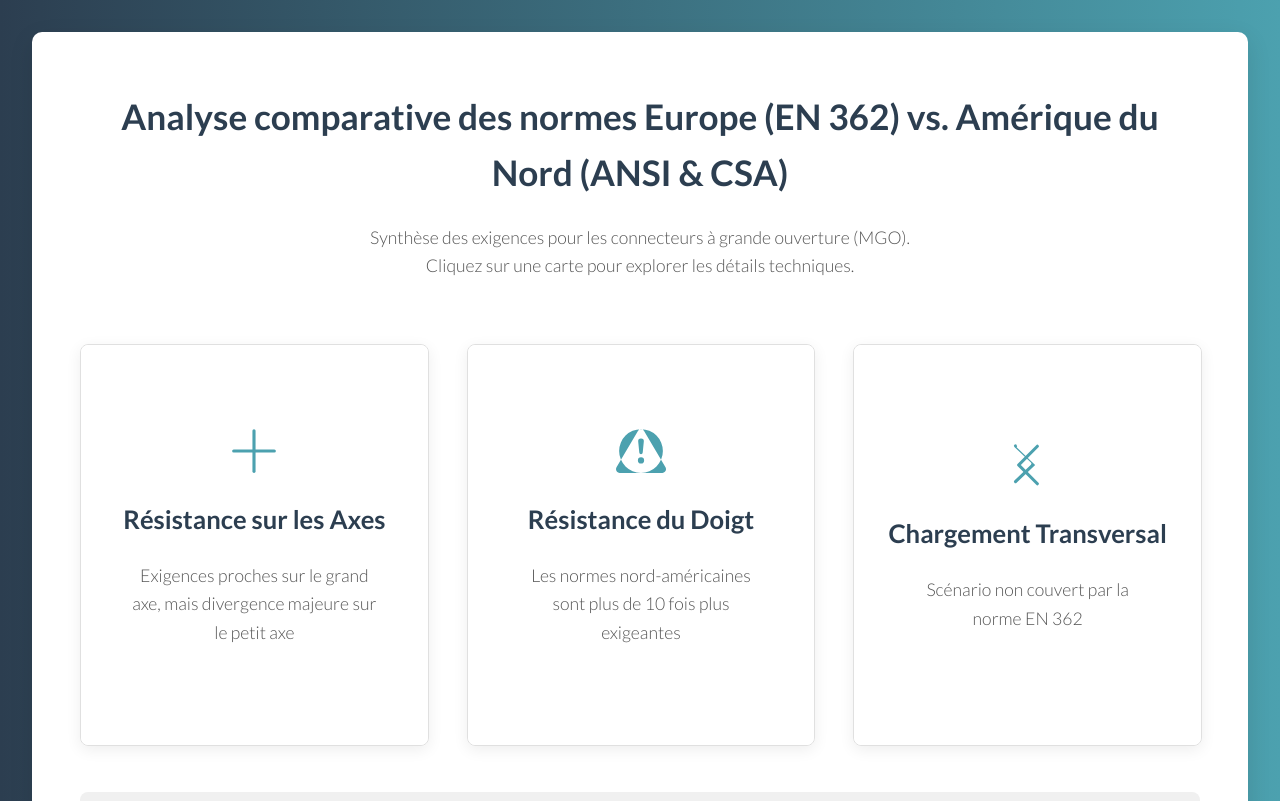
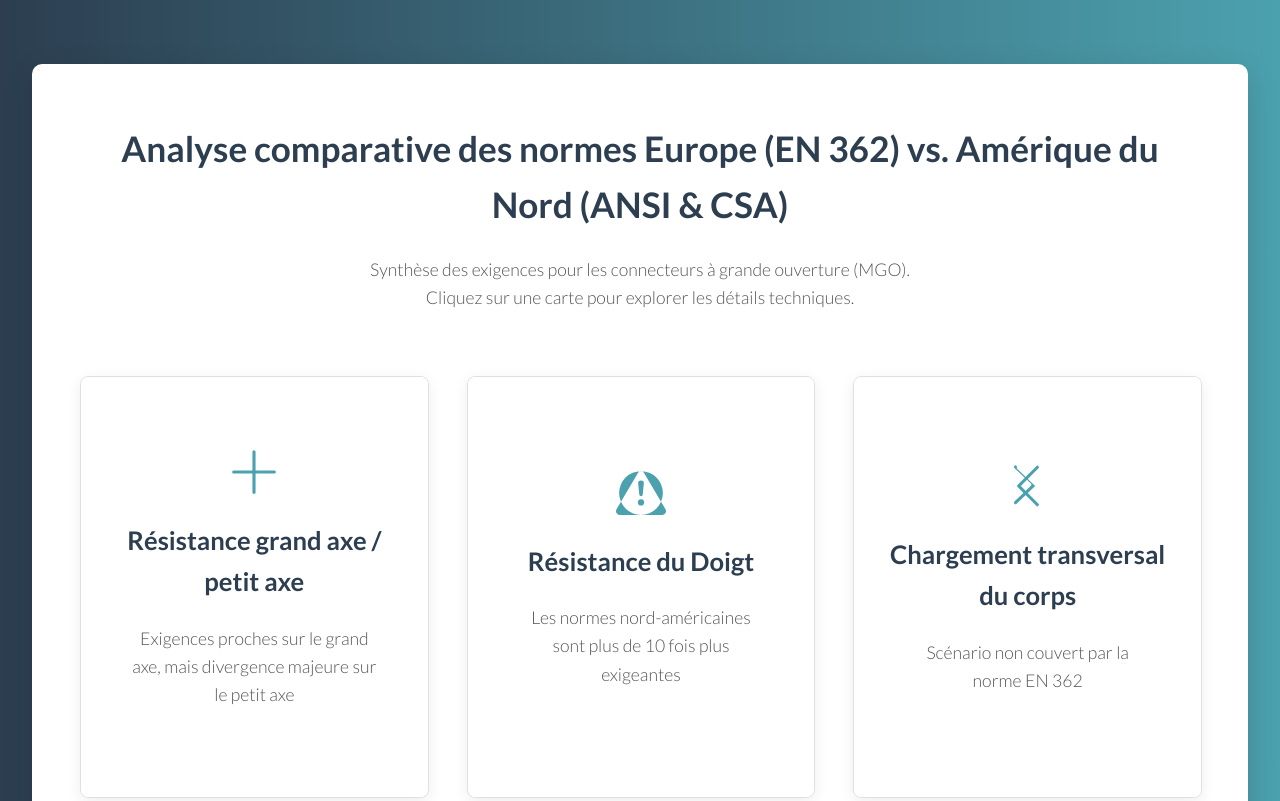
Before and after one commit to mlhermite38/MGO, a plain HTML site: page index.html in a window 1280 px wide. Shown: the top 801 px of the page. Drawn offline with Linux system fonts and the light colour scheme.

Commit message:
Update index.html

```diff
--- a/index.html
+++ b/index.html
@@ -5,25 +5,25 @@
     <meta name="viewport" content="width=device-width, initial-scale=1.0">
     <title>Analyse Comparative | Normes Connecteurs MGO</title>
     <style>
-        /* --- Import de la police (Lato est un bon équivalent moderne) --- */
+        /* --- Import de la police (Lato) --- */
         @import url('https://fonts.googleapis.com/css2?family=Lato:wght@300;400;700;900&display=swap');
 
-        /* --- Palette de couleurs --- */
+        /* --- Palette de couleurs inspirée du modèle --- */
         :root {
-            --color-dark-blue: #2c3e50;
-            --color-light-blue: #4ca1af;
+            --color-bg-start: #2c3e50;
+            --color-bg-end: #4ca1af;
             --color-yellow-accent: #FFC425;
             --color-text-dark: #333;
             --color-text-light: #f8f9fa;
             --color-white: #FFFFFF;
-            --color-light-grey: #f0f0f0;
-            --shadow: 0 8px 25px rgba(0,0,0,0.1);
+            --color-light-grey: #f8f9fa;
+            --shadow: 0 10px 30px rgba(0,0,0,0.15);
         }
 
         /* --- Styles de base --- */
         body {
             font-family: 'Lato', sans-serif;
-            background: linear-gradient(to right, var(--color-dark-blue), var(--color-light-blue));
+            background: linear-gradient(to right, var(--color-bg-start), var(--color-bg-end));
             color: var(--color-text-dark);
             margin: 0;
             padding: 2em;
@@ -34,7 +34,7 @@
         /* --- Conteneur Principal & En-tête --- */
         .container {
             max-width: 1200px;
-            margin: auto;
+            margin: 2em auto;
             background: var(--color-white);
             padding: 2em 3em;
             border-radius: 10px;
@@ -50,7 +50,7 @@
         header h1 {
             font-weight: 700;
             font-size: 2.2em;
-            color: var(--color-dark-blue);
+            color: var(--color-bg-start);
         }
 
         header p.subtitle {
@@ -72,7 +72,7 @@
         /* --- Style des cartes interactives --- */
         .card {
             background-color: transparent;
-            height: 400px;
+            height: 420px;
             perspective: 1500px;
             cursor: pointer;
         }
@@ -113,7 +113,7 @@
         }
 
         .card-back {
-            background-color: var(--color-dark-blue);
+            background-color: var(--color-bg-start);
             color: var(--color-text-light);
             transform: rotateY(180deg);
             text-align: left;
@@ -125,14 +125,14 @@
             width: 50px;
             height: 50px;
             margin-bottom: 0.7em;
-            color: var(--color-light-blue);
+            color: var(--color-bg-end);
         }
 
         .card-front h2 {
             font-size: 1.6em;
             font-weight: 700;
             margin: 0.2em 0;
-            color: var(--color-dark-blue);
+            color: var(--color-bg-start);
         }
 
         .card-front .summary {
@@ -170,6 +170,7 @@
         }
         .card-back .details-section {
             margin-bottom: 1em;
+            width: 100%;
         }
         .card-back .details-section ul {
             padding-left: 1em;
@@ -184,14 +185,13 @@
         }
         .ergonomie-section h2 {
             text-align: center;
-            color: var(--color-dark-blue);
+            color: var(--color-bg-start);
             font-weight: 700;
             margin-top: 0;
         }
         .ergonomie-section p {
             text-align: justify;
         }
-
     </style>
 </head>
 <body>
@@ -207,7 +207,7 @@
                 <div class="card-inner">
                     <div class="card-front">
                          <div class="icon"><svg xmlns="http://www.w3.org/2000/svg" width="16" height="16" fill="currentColor" viewBox="0 0 16 16"><path fill-rule="evenodd" d="M1 8a.5.5 0 0 1 .5-.5h13a.5.5 0 0 1 0 1h-13A.5.5 0 0 1 1 8z"/><path fill-rule="evenodd" d="M8 1a.5.5 0 0 1 .5.5v13a.5.5 0 0 1-1 0v-13A.5.5 0 0 1 8 1z"/></svg></div>
-                        <h2>Résistance sur les Axes</h2>
+                        <h2>Résistance grand axe / petit axe</h2>
                         <p class="summary">Exigences proches sur le grand axe, mais divergence majeure sur le petit axe</p>
                     </div>
                     <div class="card-back">
@@ -224,8 +224,7 @@
                             <strong>Petit Axe (Latéral) :</strong>
                             <ul>
                                 <li><strong>EN 362:</strong> <span class="value">Non requis</span> pour Classe A</li>
-                                <li><strong>ANSI & CSA:</strong> <span class="value">16 kN</span> pendant 1 min</li>
-                                <li>*Exemption si présence d'un oeil captif</li>
+                                <li><strong>ANSI & CSA:</strong> <span class="value">16 kN</span> pendant 1 min mais exemption si présence d'un oeil captif</li>
                             </ul>
                         </div>
                     </div>
@@ -242,17 +241,17 @@
                     <div class="card-back">
                         <h3>Détails techniques : Doigt</h3>
                         <div class="details-section">
-                            <strong>Frontale (pression extérieure) :</strong>
+                            <strong>Exigences de force :</strong>
                             <ul>
-                                <li><strong>EN 362:</strong> <span class="value">1 kN</span></li>
-                                <li><strong>ANSI & CSA:</strong> <span class="value">16 kN</span> pendant 1 min</li>
+                                <li><strong>EN 362:</strong> Frontale <span class="value">1 kN</span> (90s), Latérale <span class="value">1,5 kN</span> (60s)</li>
+                                <li><strong>ANSI & CSA:</strong> Frontale & Latérale <span class="value">16 kN</span> (60s)</li>
                             </ul>
                         </div>
                         <div class="details-section">
-                            <strong>Latérale (pression sur le côté) :</strong>
-                             <ul>
-                                <li><strong>EN 362:</strong> <span class="value">1,5 kN</span></li>
-                                <li><strong>ANSI & CSA:</strong> <span class="value">16 kN</span> pendant 1 min</li>
+                            <strong>Critères d'acceptation :</strong>
+                            <ul>
+                                <li><strong>EN 362:</strong> Doit rester fonctionnel. Écart de <span class="value">1 mm</span> max (frontal, si applicable).</li>
+                                <li><strong>ANSI & CSA:</strong> Écart doigt/corps de <span class="value">3.1 mm</span> max.</li>
                             </ul>
                         </div>
                     </div>
@@ -263,20 +262,20 @@
                 <div class="card-inner">
                     <div class="card-front">
                         <div class="icon"><svg xmlns="http://www.w3.org/2000/svg" width="16" height="16" fill="currentColor" viewBox="0 0 16 16"><path fill-rule="evenodd" d="M11.354 1.646a.5.5 0 0 1 0 .708L5.707 8l5.647 5.646a.5.5 0 0 1-.708.708l-6-6a.5.5 0 0 1 0-.708l6-6a.5.5 0 0 1 .708 0z"/><path fill-rule="evenodd" d="M4.354 1.646a.5.5 0 0 1 0 .708L10.293 8l-5.939 5.646a.5.5 0 0 1-.708-.708l5.293-5a.5.5 0 0 0 0-.708l-5.293-5a.5.5 0 0 1 .708-.708z"/></svg></div>
-                        <h2>Chargement Transversal</h2>
+                        <h2>Chargement transversal du corps</h2>
                         <p class="summary">Scénario non couvert par la norme EN 362</p>
                     </div>
                     <div class="card-back">
                          <h3>Détails techniques : Transversal</h3>
                          <div class="details-section">
                             <strong>EN 362:2004 :</strong>
-                            <ul><li><span class="value">Aucune exigence</span> spécifiée.</li></ul>
+                            <ul><li><span class="value">Aucune exigence</span> spécifiée pour ce scénario.</li></ul>
                          </div>
                          <div class="details-section">
                             <strong>ANSI & CSA :</strong>
                             <ul>
                                 <li><strong>Essai Statique :</strong> Requis à <span class="value">16 kN</span> pendant 1 min.</li>
-                                <li><strong>Essai Dynamique :</strong> Chute de 100 kg requise.</li>
+                                <li><strong>Essai Dynamique :</strong> Chute de 100 kg requise. La hauteur de chute est ajustée pour générer une force d'arrêt de 16-17 kN.</li>
                             </ul>
                          </div>
                     </div>
```
